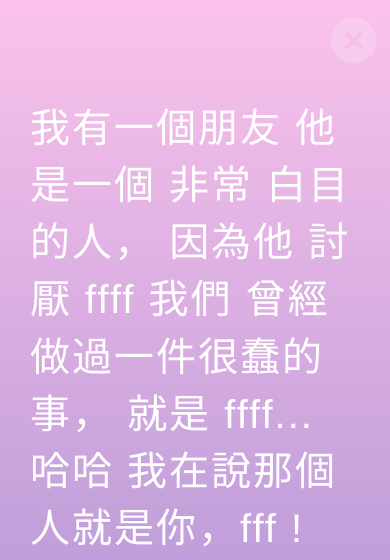
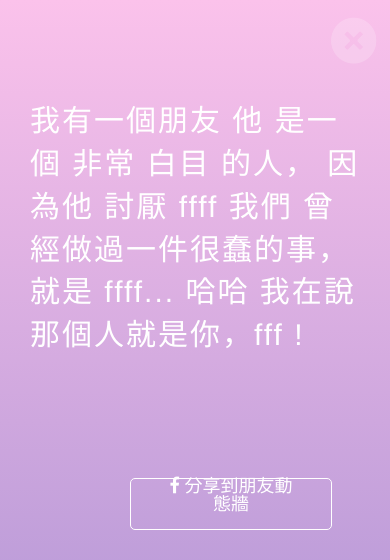
Before and after one commit to Yumin0/textory, a Django app: page /story/11/ in a window 390 px wide. Shown: the top 560 px of the page. Run offline with Django 3.2, Linux system fonts and the light colour scheme; data comes from the database, SQL or seed files in the repository; some libraries are stand-ins or nearby versions.

Commit message:
detail rwd fontsize

```diff
--- a/static/css/story.css
+++ b/static/css/story.css
@@ -186,3 +186,14 @@ select {
   background: #fff;
   color: #b99bd8;
 }
+
+
+@media screen and (min-width: 320px) and (max-width: 450px) {
+  .story_content{
+    width: 100%;
+    padding: 100px 30px 0 30px;
+  }
+  .story_content p {
+    font-size: 60px;
+  }
+}
--- a/story/templates/story/story_detail.html
+++ b/story/templates/story/story_detail.html
@@ -11,6 +11,7 @@
         <link rel="stylesheet" href="//maxcdn.bootstrapcdn.com/bootstrap/3.2.0/css/bootstrap.min.css">
         <link rel="stylesheet" href="//maxcdn.bootstrapcdn.com/bootstrap/3.2.0/css/bootstrap-theme.min.css">
         <link href="http://fonts.googleapis.com/css?family=Lobster&subset=latin,latin-ext" rel="stylesheet" type="text/css">
+        <meta name="viewport" content="width=device-width, initial-scale=1.0">
         <meta property="og:type" content="website">
         <meta property="og:title" content="我有一個很___的朋友">
         <meta property="og:description" content="Textory希望能夠抽離聲音以及影像的外在干擾，讓大家可以透過最單純的文字想像，來一同認識生活周遭各式各樣奇奇怪怪的人！">
@@ -33,18 +34,14 @@
         color: #fff;
       }
 
-      @media screen and (max-width: 1280px){
-        .story_content{
-          padding-top: 200px;
-        }
-      }
-      @media screen and (max-width: 400px){
+
+      @media screen and (min-width: 320px) and (max-width: 700px){
         .story_content{
           width: 100%;
           padding: 100px 30px 0 30px;
         }
         .story_content p {
-          font-size: 40px;
+          font-size: 30px;
         }
       }
     </style>
```
